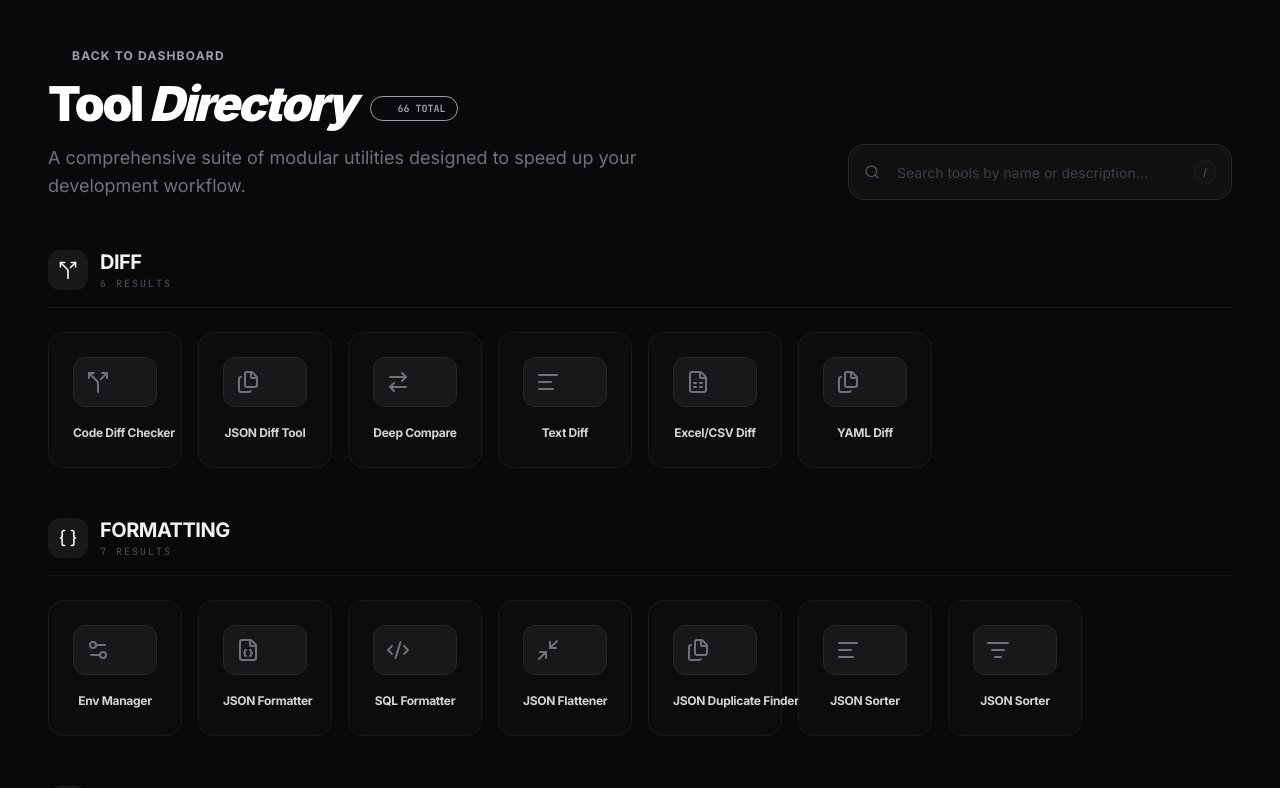
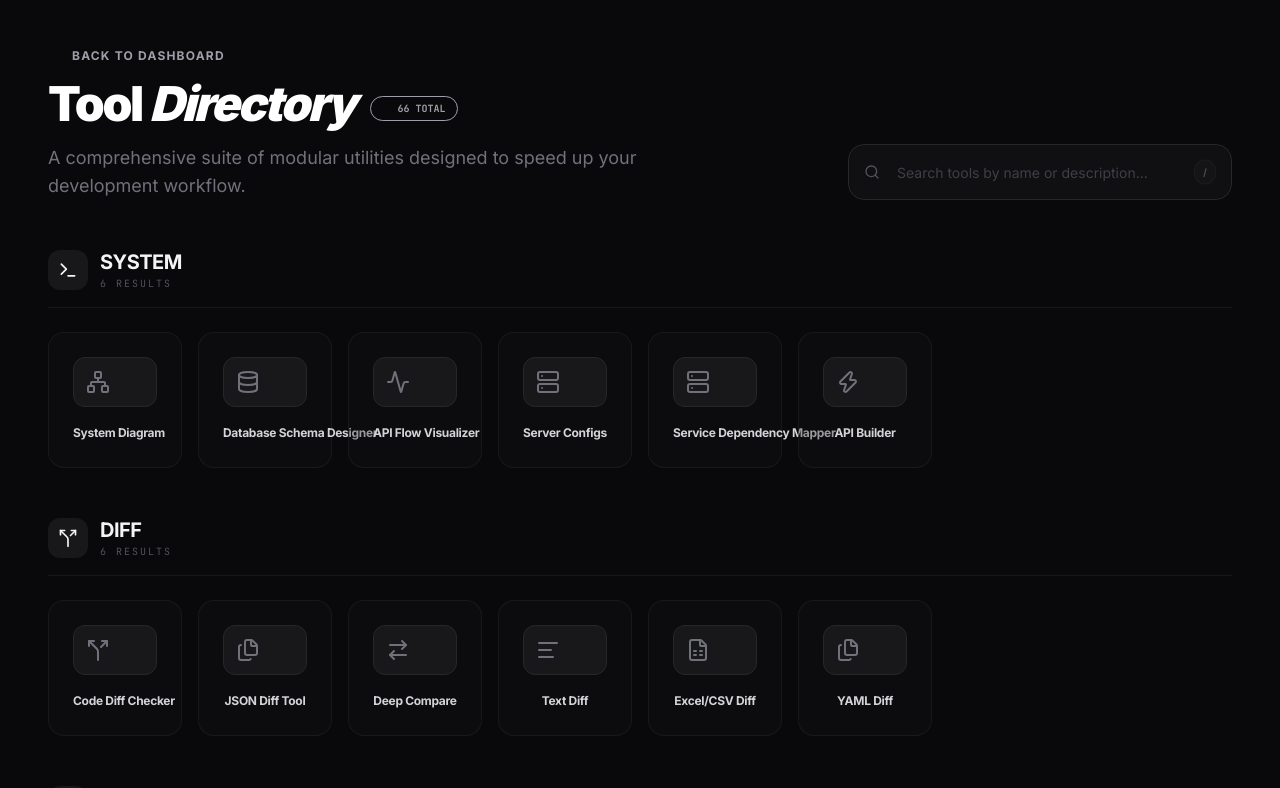
Before and after one commit to hisham-pp/toolkit, a Next.js app: page /tools in a window 1280 px wide. Shown: the top 788 px of the page. Built offline with nearby package versions, Linux system fonts and the light colour scheme.

Commit message:
fix: include system category in ToolsDirectory to display server-configs and system tools

```diff
--- a/src/components/ToolsDirectory.tsx
+++ b/src/components/ToolsDirectory.tsx
@@ -47,7 +47,7 @@ export default function ToolsDirectory() {
     }, {} as Record<string, Tool[]>);
 
     // Ensure flatTools follows visual category order
-    const categoryOrder = ["diff", "formatting", "converters", "encoding", "generation", "security", "utils"];
+    const categoryOrder = ["system", "diff", "formatting", "converters", "encoding", "generation", "security", "utils"];
     const orderedFlatTools: Tool[] = [];
     categoryOrder.forEach(cat => {
       if (grouped[cat]) {
@@ -108,12 +108,13 @@ export default function ToolsDirectory() {
     }
   }, [selectedIndex]);
 
-  const categoryOrder = ["diff", "formatting", "converters", "encoding", "generation", "security", "utils"];
+  const categoryOrder = ["system", "diff", "formatting", "converters", "encoding", "generation", "security", "utils"];
 
   const totalCount = TOOLS.length;
   const filteredCount = Object.values(categories).flat().length;
 
   const CATEGORY_ICONS: Record<string, any> = {
+    system: Terminal,
     diff: Split,
     formatting: Braces,
     converters: Zap,
```
